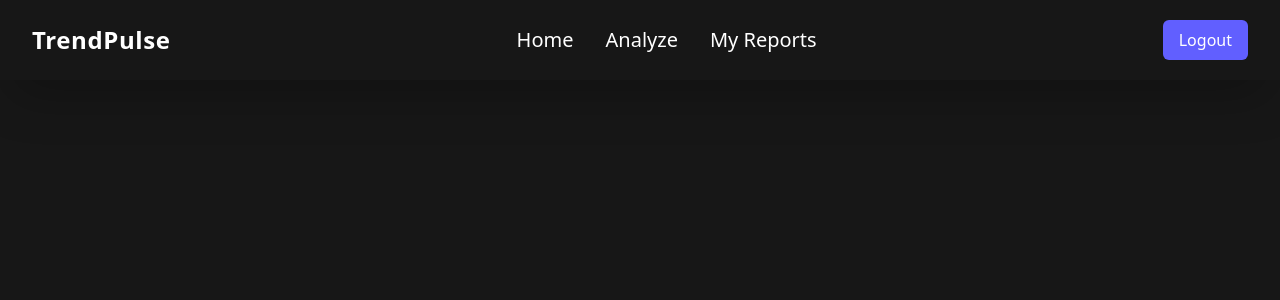
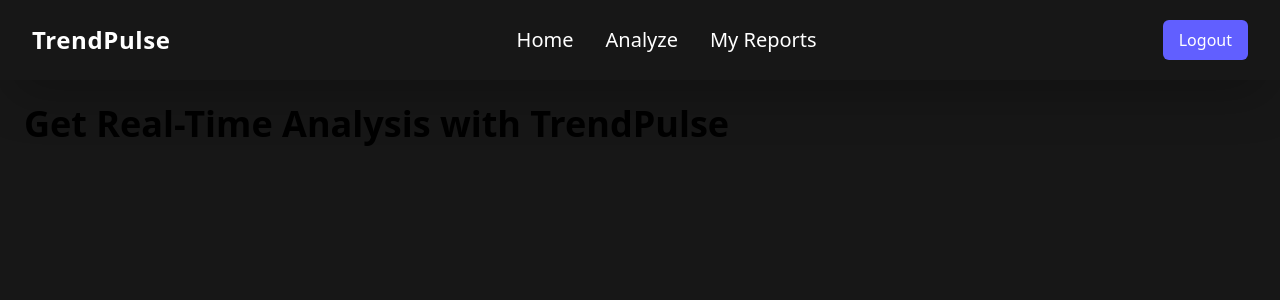
Before and after one commit to krish-goyal-04/Social-Media-Sentiment-Analyzer, a React (Vite) app in the folder Frontend/: page / in a window 1280 px wide. Shown: the top 300 px of the page. Built offline with nearby package versions, Linux system fonts and the light colour scheme.

Commit message:
HomePage UI

```diff
--- a/Frontend/src/App.jsx
+++ b/Frontend/src/App.jsx
@@ -1,9 +1,11 @@
 import Header from "./components/Header"
+import HomePage from "./components/Home/HomePage"
 
 const App = ()=>{
     return(
         <div className=" min-h-screen bg-neutral-900">
             <Header />
+            <HomePage />
         </div>
     )
 }
--- a/Frontend/src/components/Home/InitialDisplay.jsx
+++ b/Frontend/src/components/Home/InitialDisplay.jsx
@@ -1,7 +1,11 @@
 const InitialDisplay = ()=>{
     return(
-        <div >
-
+        <div className=" p-6" >
+            <div>
+                <div className="text-4xl font-bold">
+                    Get <span>Real-Time</span> Analysis with <span>TrendPulse</span>
+                </div>
+            </div>
         </div>
     )
 }
```
